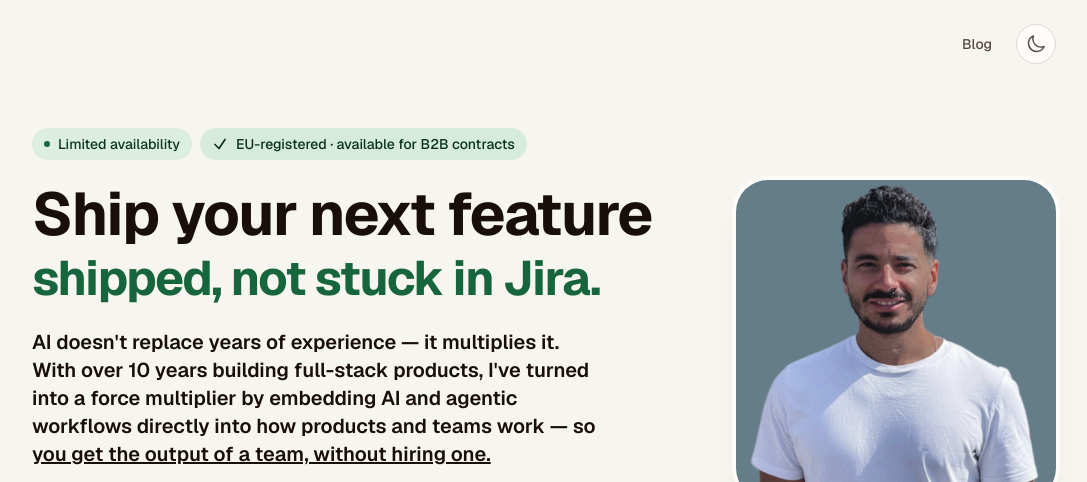
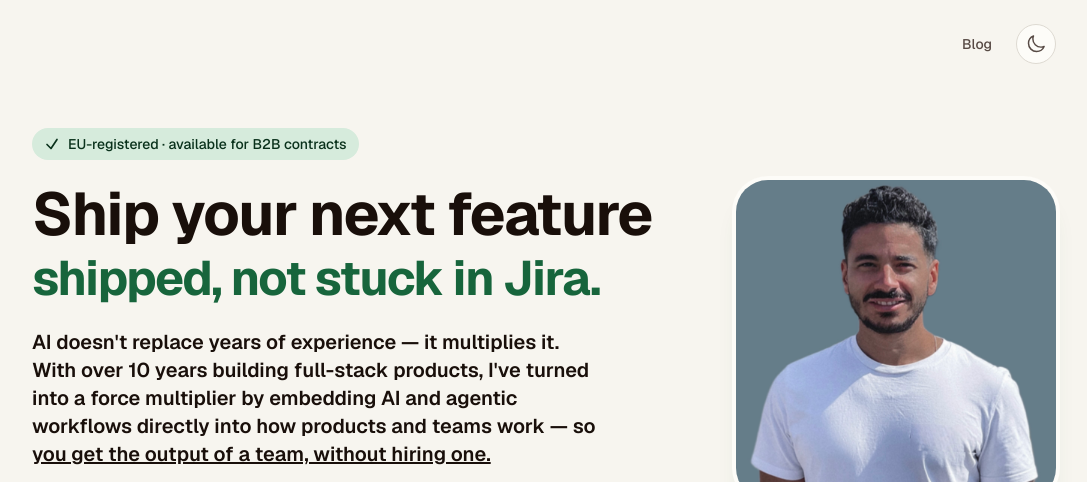
Before and after one commit to salah-saleh/alkabir, a plain HTML site: page index.html in a window 1280 px wide. Shown: the top 482 px of the page, without its empty margins (96-1183 px from the left). Drawn offline with nearby package versions, Linux system fonts and the light colour scheme.

Commit message:
Remove Limited availability badge from hero

```diff
--- a/index.html
+++ b/index.html
@@ -179,10 +179,6 @@
 
           <div class="order-2 lg:order-1 text-center lg:text-left">
             <div class="flex flex-wrap items-center justify-center gap-2 lg:justify-start mb-6">
-              <div class="min-w-0 max-w-full inline-flex items-center gap-2 px-3 py-1.5 rounded-full bg-secondary text-secondary-foreground text-xs sm:text-sm font-medium">
-                <span class="h-1.5 w-1.5 rounded-full bg-primary shrink-0"></span>
-                <span class="truncate">Limited availability</span>
-              </div>
               <div class="min-w-0 max-w-full inline-flex items-center gap-2 px-3 py-1.5 rounded-full bg-accent text-accent-foreground text-xs sm:text-sm font-medium">
                 <svg class="h-4 w-4 shrink-0" fill="none" viewBox="0 0 24 24" stroke="currentColor" stroke-width="2.5">
                   <path stroke-linecap="round" stroke-linejoin="round" d="m4.5 12.75 6 6 9-13.5" />
```
